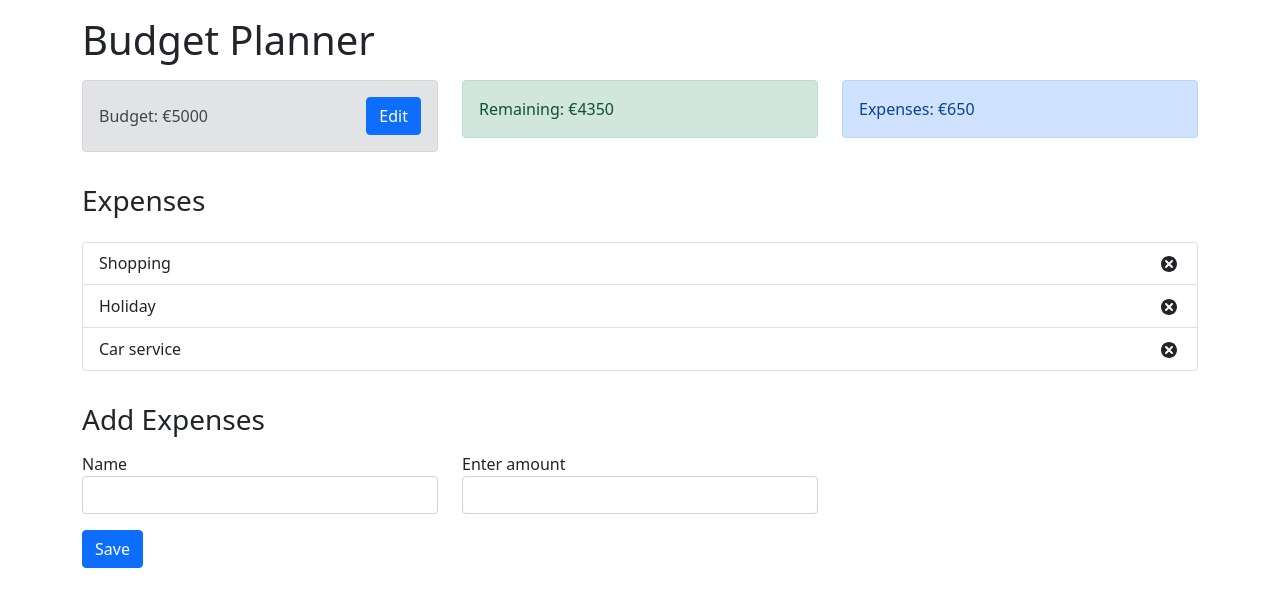
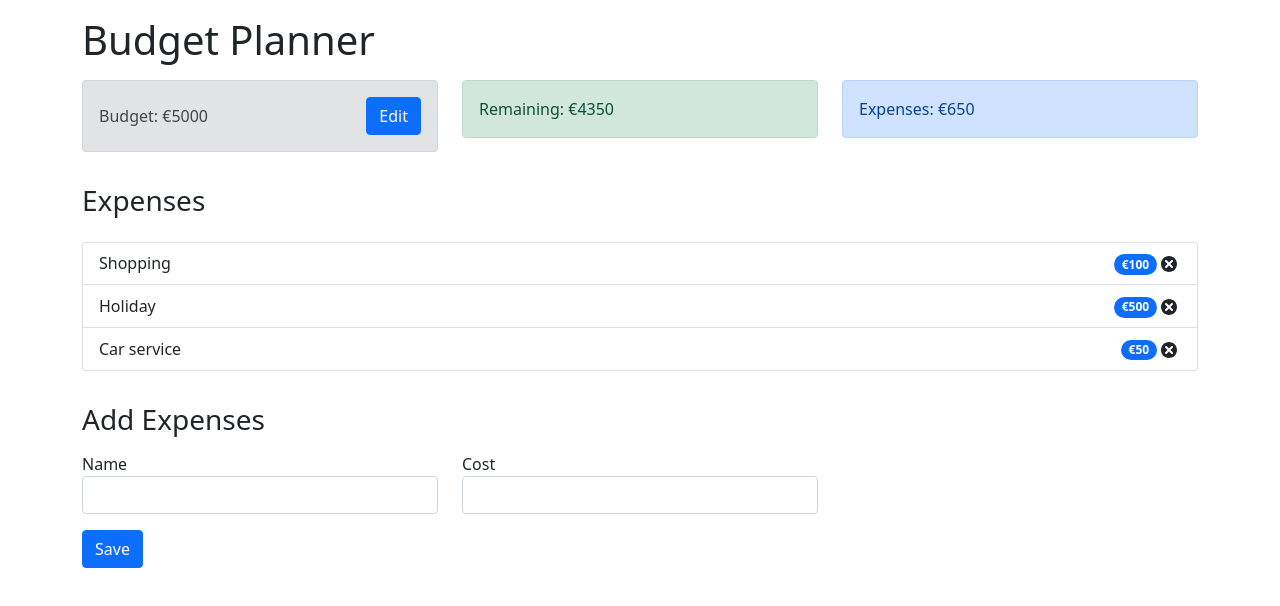
Before and after one commit to nickbalan/budget-planner-app, a React (Create React App) app: page / in a window 1280 px wide. Shown: the top 606 px of the page. Built offline with nearby package versions, Linux system fonts and the light colour scheme.

Commit message:
Fixed bugs

```diff
--- a/package.json
+++ b/package.json
@@ -11,6 +11,7 @@
     "react-dom": "^18.1.0",
     "react-icons": "^4.3.1",
     "react-scripts": "5.0.1",
+    "uuid": "^8.3.2",
     "web-vitals": "^2.1.4"
   },
   "scripts": {
--- a/src/components/AddExpenses.js
+++ b/src/components/AddExpenses.js
@@ -21,6 +21,9 @@ const AddExpenses = () => {
       type: 'ADD_EXPENSE',
       payload: expense,
     })
+
+    setName('');
+    setCost('');
   };
 
   return (
@@ -41,11 +44,11 @@ const AddExpenses = () => {
         </div>
         <div className='col-sm col-lg-4'>
           <label htmlFor='cost'>
-            Enter amount
+            Cost
           </label>
           <input
             required='required'
-            type='text'
+            type='number'
             className='form-control'
             id='cost'
             value={cost}
--- a/src/components/ExpenseItem.js
+++ b/src/components/ExpenseItem.js
@@ -15,7 +15,7 @@ const ExpenseItem = (props) => {
     <li className='list-group-item d-flex justify-content-between align-items-center'>
       {props.name}
       <div>
-        <span className='badge badge-primary badge-pill mr-3'>
+        <span className='badge rounded-pill bg-primary'>
           €{props.cost}
         </span>
         <TiDelete size='1.5em' onClick={handleDeleteExpense}></TiDelete>
--- a/src/components/ExpenseList.js
+++ b/src/components/ExpenseList.js
@@ -3,7 +3,7 @@ import ExpenseItem from './ExpenseItem';
 import { AppContext } from '../context/AppContext';
 
 const ExpenseList = () => {
-  const {expenses} = useContext(AppContext);
+  const { expenses } = useContext(AppContext);
 
   return (
     <ul className='list-group mt-3 mb-3'>
--- a/src/components/RemainingBudget.js
+++ b/src/components/RemainingBudget.js
@@ -4,7 +4,7 @@ import { AppContext } from '../context/AppContext';
 const RemainingBudget = () => {
   const { expenses, budget } = useContext(AppContext);
   const totalExpenses = expenses.reduce((total, item) => {
-    return (total = total + item.cost);
+    return (total + item.cost);
   }, 0);
 
   const alertType = totalExpenses > budget ? 'alert-danger' : 'alert-success';
```
Also changed, not shown: 1 other file (tests, documents, lock files or other folders). Lines whose indentation alone changed are shown as unchanged.
